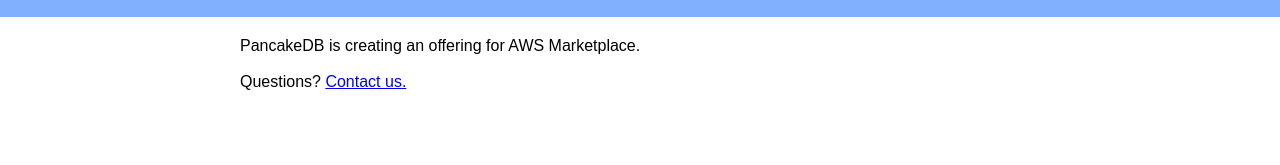
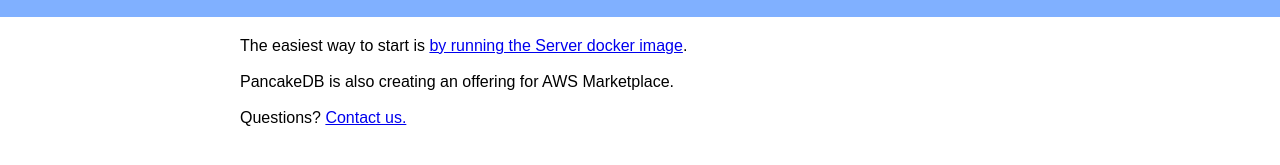
Before and after one commit to pancake-db/pancake-db.github.io, a plain HTML site: page get-started/index.html in a window 1280 px wide. Shown: the part 143-308 px from the top of the page. Drawn offline with nearby package versions, Linux system fonts and the light colour scheme.

Commit message:
more docs

```diff
--- a/get-started/index.html
+++ b/get-started/index.html
@@ -24,7 +24,11 @@
   <div id="header"></div>
   <div class="meat-container">
     <div class="meat" style="text-align: left">
-      PancakeDB is creating an offering for AWS Marketplace.<br/><br/>
+      The easiest way to start is <a href="https://github.com/pancake-db/pancake-db#getting-started">by running the Server docker image</a>.
+      <br/><br/>
+
+      PancakeDB is also creating an offering for AWS Marketplace.
+      <br/><br/>
 
       Questions? <a href="/contact/">Contact us.</a>
     </div>
```
Also changed, not shown: documentation/index.html (+1 -0 lines).
